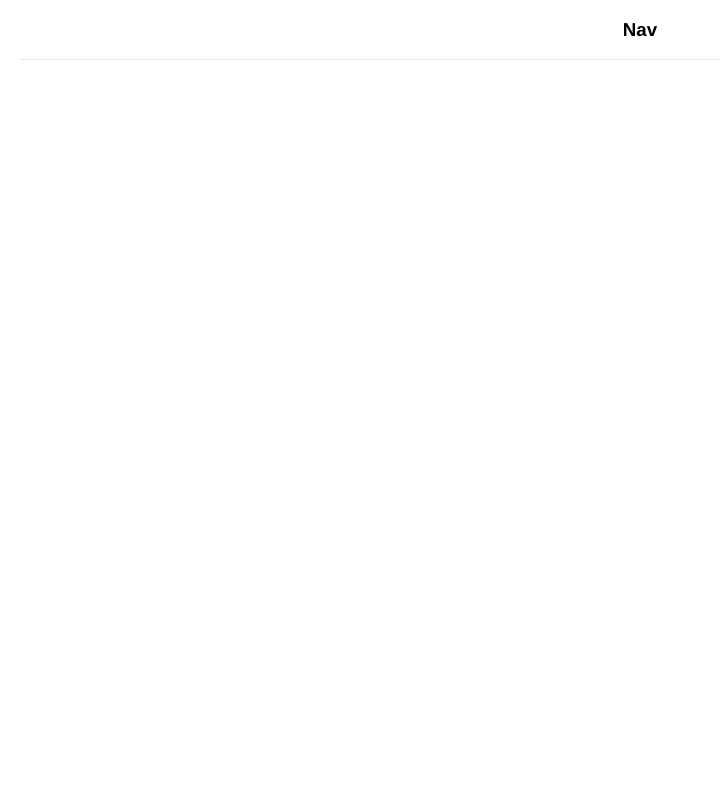
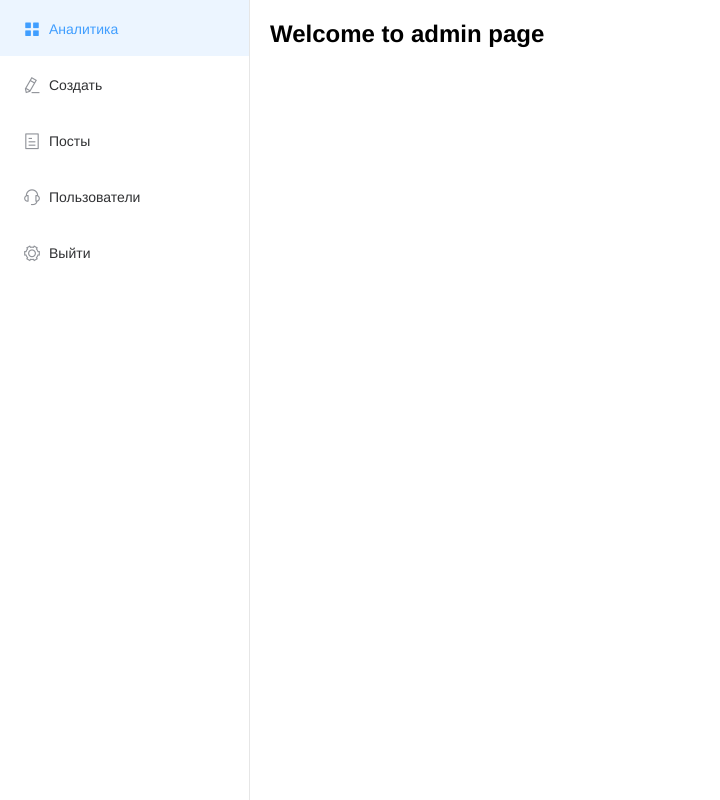
Before and after one commit to AntonAgaro/nuxt-blog, a Nuxt app: page /admin in a window 1280 px wide. Before the commit this address had no page. Shown: the whole page, without its empty margins (0-720 px from the left). Built offline with nearby package versions, Linux system fonts and the light colour scheme.

Commit message:
feat: add admin basis

```diff
--- /dev/null
+++ b/components/admin/Aside.vue
@@ -0,0 +1,39 @@
+<template>
+  <el-menu
+    router
+    :style="{height: '100%'}"
+    :default-active="$route.path"
+    class="el-menu-vertical-demo"
+  >
+    <el-menu-item index="/admin">
+      <i class="el-icon-menu"></i>
+      <span>Аналитика</span>
+    </el-menu-item>
+    <el-menu-item index="/admin/create">
+      <i class="el-icon-edit"></i>
+      <span>Создать</span>
+    </el-menu-item>
+    <el-menu-item index="/admin/list">
+      <i class="el-icon-tickets"></i>
+      <span>Посты</span>
+    </el-menu-item>
+    <el-menu-item index="/admin/user">
+      <i class="el-icon-service"></i>
+      <span>Пользователи</span>
+    </el-menu-item>
+    <el-menu-item index="/admin/logout">
+      <i class="el-icon-setting"></i>
+      <span>Выйти</span>
+    </el-menu-item>
+  </el-menu>
+</template>
+
+<script>
+export default {
+
+}
+</script>
+
+<style scoped>
+
+</style>
--- /dev/null
+++ b/layouts/admin.vue
@@ -0,0 +1,28 @@
+<template>
+  <div class='wrapper'>
+    <el-container :style='{height: "100%" }'>
+      <el-aside width="250px">
+        <app-aside/>
+      </el-aside>
+      <el-main>
+        <Nuxt/>
+      </el-main>
+    </el-container>
+  </div>
+</template>
+
+<script>
+import AppAside from '~/components/admin/Aside';
+export default {
+  components: {
+    AppAside
+  }
+}
+</script>
+
+<style lang='scss' scoped>
+  .wrapper {
+    width: 100%;
+    height: 100vh;
+  }
+</style>
--- /dev/null
+++ b/pages/admin/create.vue
@@ -0,0 +1,9 @@
+<template>
+  <h1>Create</h1>
+</template>
+
+<script>
+export default {
+  layout: 'admin'
+}
+</script>
--- /dev/null
+++ b/pages/admin/index.vue
@@ -0,0 +1,9 @@
+<template>
+  <h1>Welcome to admin page</h1>
+</template>
+
+<script>
+export default {
+  layout: 'admin'
+}
+</script>
--- /dev/null
+++ b/pages/admin/list.vue
@@ -0,0 +1,9 @@
+<template>
+  <h1>List</h1>
+</template>
+
+<script>
+export default {
+  layout: 'admin'
+}
+</script>
--- /dev/null
+++ b/pages/admin/logout.vue
@@ -0,0 +1,9 @@
+<template>
+  <h1>logout</h1>
+</template>
+
+<script>
+export default {
+  layout: 'admin'
+}
+</script>
--- /dev/null
+++ b/pages/admin/user.vue
@@ -0,0 +1,9 @@
+<template>
+  <h1>User</h1>
+</template>
+
+<script>
+export default {
+  layout: 'admin'
+}
+</script>
--- a/theme/index.scss
+++ b/theme/index.scss
@@ -15,3 +15,11 @@
 .text-center {
   text-align: center;
 }
+
+.page-enter-active, .page-leave-active {
+  transition: opacity .4s;
+}
+
+.page-enter, .page-leave-active {
+  opacity: 0;
+}
```
